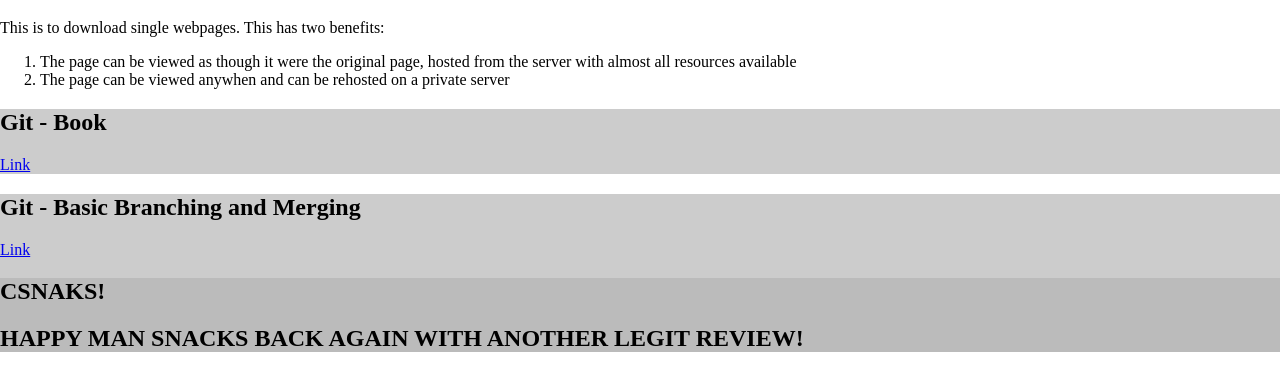
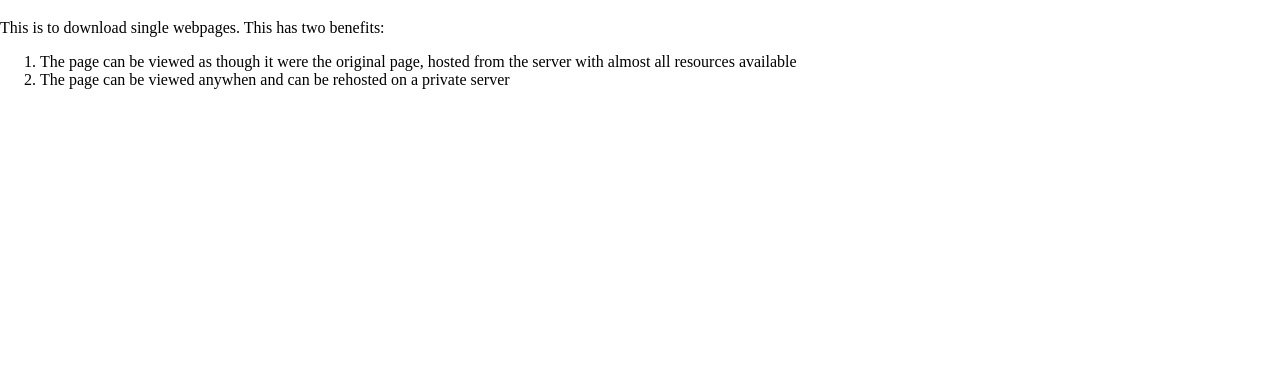
Before and after one commit to shavs/webcache-installer, a plain HTML site: page src/index.html in a window 1280 px wide. Shown: the part 61-452 px from the top of the page. Drawn offline with Linux system fonts and the light colour scheme.

Commit message:
removed index text which was not relevant anymore.

```diff
--- a/src/index.html
+++ b/src/index.html
@@ -35,23 +35,6 @@
     </header>
     <main>
       <!-- #GenCode -->
-      <section>
-        <h2>Git - Book</h2>
-        <a href="file:////home/steve/Documents/webcache/websites/git-scm.com/book/en/v2.1.html">Link</a>
-        <div class="comments">
-
-
-        </div>
-      </section>
-      <section>
-        <h2>Git - Basic Branching and Merging</h2>
-        <a href="file:////home/steve/Documents/webcache/websites/git-scm.com/book/en/v2/Git-Branching-Basic-Branching-and-Merging.html">Link</a>
-        <div class="comments">
-          <h1>CSNAKS!</h1>
-          <h2>HAPPY MAN SNACKS BACK AGAIN WITH ANOTHER LEGIT REVIEW!</h2>
-
-        </div>
-      </section>
       <!-- #EndGenCode -->
       <script type="text/javascript">
 
```
Also changed, not shown: src/tools/html.txt (added), src/tools/index_files.txt (added), src/tools/titles.txt (added).
